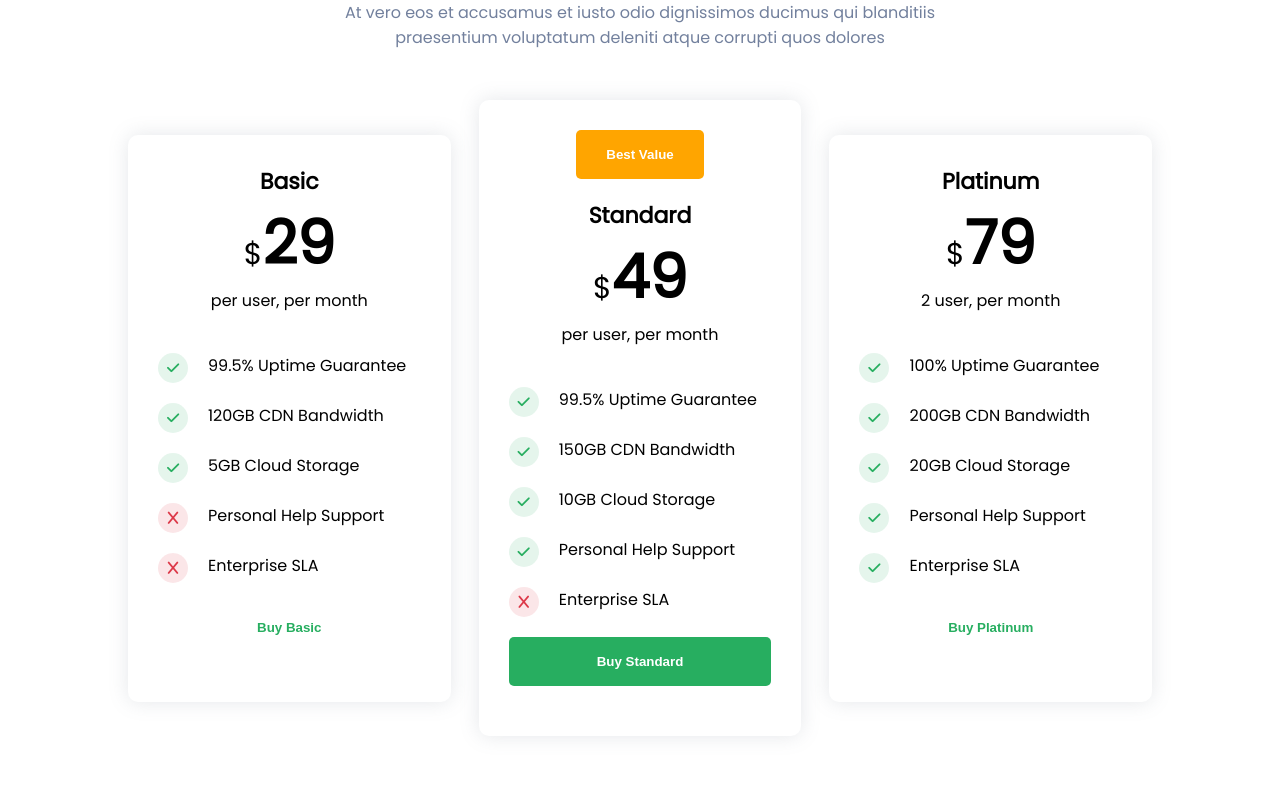
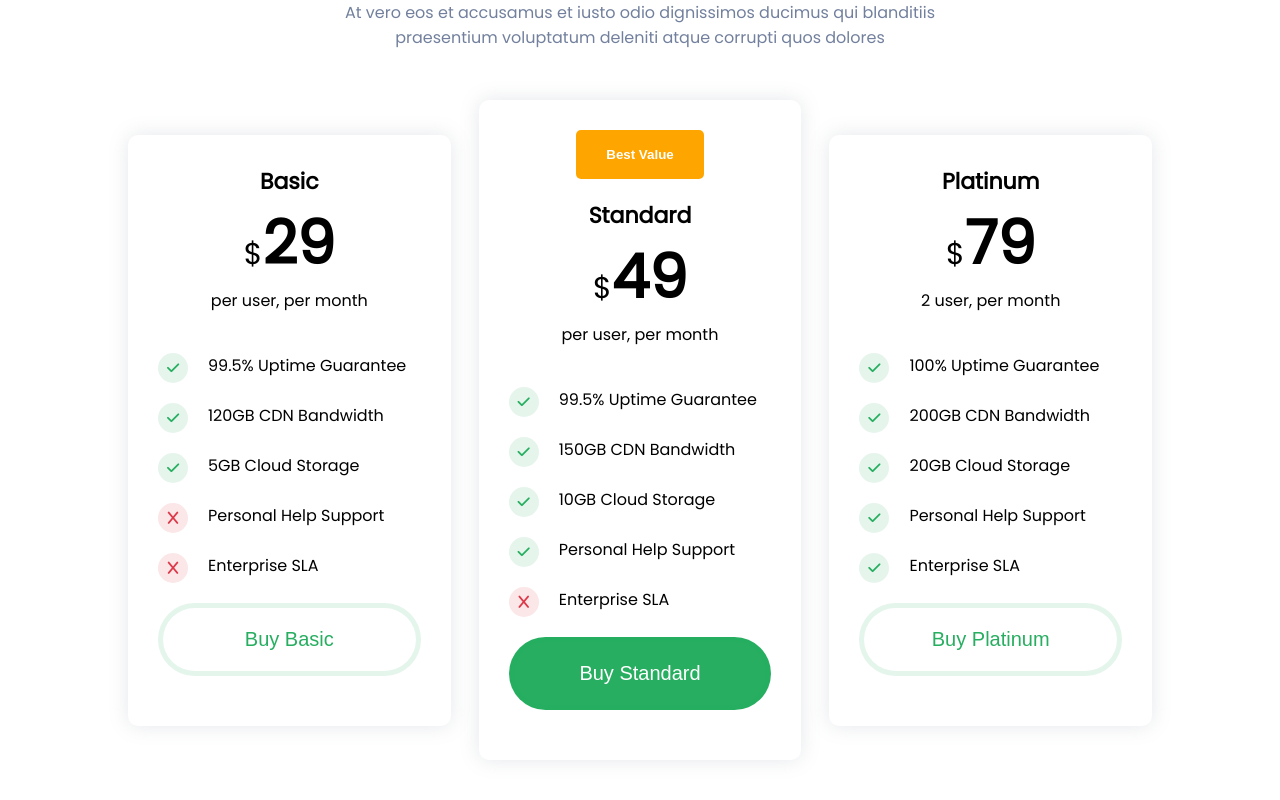
Before and after one commit to Koima-Sam/Real-Estate-Website, a React (Create React App) app: page / in a window 1280 px wide. Shown: the part 5288-6088 px from the top of the page. Built offline with nearby package versions, Linux system fonts and the light colour scheme.

Commit message:
change attributes of btn5

```diff
--- a/src/App.css
+++ b/src/App.css
@@ -106,3 +106,12 @@ img{
 .btn2{
   border-radius: 50px;
 }
+.btn5{
+  border-radius: 50px;
+  padding: 20px 40px;
+  color: #27ae60;
+  font-size: 20px;
+  font-weight: 400;
+  border: 5px solid #27ae601f;
+  background: #fff;
+}
```
